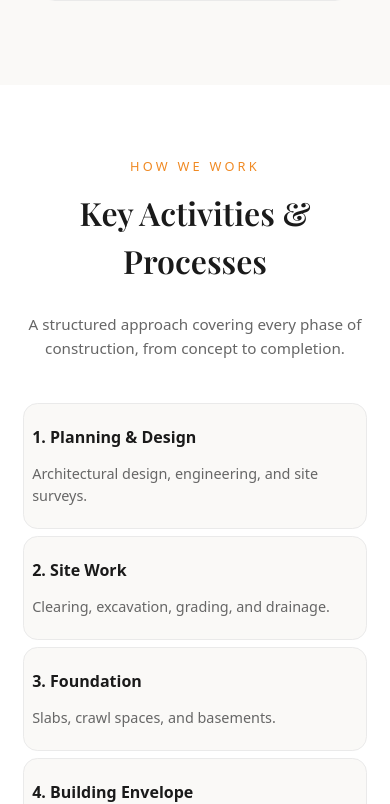
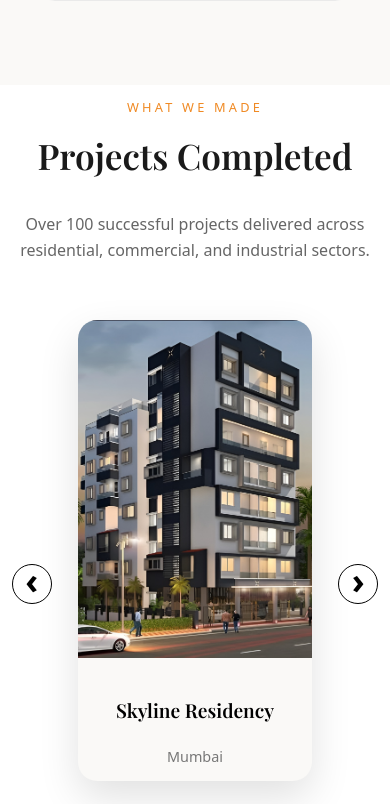
Before and after one commit to dhruv-dhemare/trimbak, a React (Vite) app in the folder Frontend/: page / in a window 390 px wide. Shown: the part 2560-3364 px from the top of the page. Built offline with nearby package versions, Linux system fonts and the light colour scheme.

Commit message:
Project section added

```diff
--- a/Frontend/src/pages/Home.css
+++ b/Frontend/src/pages/Home.css
@@ -170,9 +170,107 @@
   }
 }
 
+/* ==============================
+   PROJECTS SECTION
+================================ */
+.project-section {
+  padding: 1vh;
+  background: #ffffff;
+  text-align: center;
+}
+
+.project-header span {
+  color: #f08a24;
+  font-size: 0.8rem;
+  letter-spacing: 0.25em;
+  font-weight: 500;
+}
+
+.project-header h2 {
+  font-family: "Playfair Display", serif;
+  font-size: 2.8rem;
+  margin-top: 1.5vh;
+  color: #1a1a1a;
+}
+
+.project-header p {
+  max-width: 50%;
+  margin: 2vh auto 1vh;
+  font-size: 1rem;
+  color: #666;
+  line-height: 1.6;
+}
+
+.project-grid {
+  display: grid;
+  grid-template-columns: repeat(3, 1fr);
+  gap: 3vw;
+}
+
+.project-card {
+  background: #faf9f7;
+  padding: 2vh 1vw;
+  border-radius: 1rem;
+  text-align: left;
+  transition: transform 0.3s ease, box-shadow 0.3s ease;
+  border: 0.1vh solid #eaeaea;
+  overflow: hidden;
+}
+
+.project-card:hover {
+  border-top: 0.4vh solid #f08a24;
+  transform: translateY(-5px);
+}
+
+.project-card img {
+  width: 100%;
+  height: 200px;
+  object-fit: cover;
+  display: block;
+}
+
+.project-card h3 {
+  font-family: "Playfair Display", serif;
+  font-size: 1.2rem;
+  margin-bottom: 0.8vh;
+  color: #1a1a1a;
+  padding: 1.5vh 1vw 0;
+}
+
+.project-card p {
+  font-size: 0.9rem;
+  color: #666;
+  line-height: 1.6;
+  padding: 0 1vw 1.5vh;
+}
+
+@media (max-width: 64em) {
+  .project-grid {
+    grid-template-columns: repeat(2, 1fr);
+  }
+
+  .project-header p {
+    max-width: 70%;
+  }
+}
+
+@media (max-width: 40em) {
+  .project-grid {
+    grid-template-columns: 1fr;
+  }
+
+  .project-header h2 {
+    font-size: 2.2rem;
+  }
+
+  .project-header p {
+    max-width: 100%;
+  }
+}
+
 .process-section {
   padding: 8vh 6%;
-  background: #ffffff;
+  background: #faf9f7;
   text-align: center;
 }
 .process-header span {
@@ -244,3 +342,149 @@
     max-width: 100%;
   }
 }
+
+
+/* ==============================
+   CENTER SCALE MANUAL CAROUSEL
+================================ */
+/* ===== Luxury Centered Carousel ===== */
+
+.project-carousel {
+  width: 100vw;
+  overflow: hidden;
+  position: relative;
+  padding: 10vh 0;
+  padding-top: 5vh;
+  background: #ffffff;
+}
+
+.carousel-stage {
+  position: relative;
+  height: 60vh;
+  display: flex;
+  justify-content: center;
+  align-items: center;
+}
+
+.carousel-card {
+  position: absolute;
+  width: 28vw;
+  border-radius: 1.2rem;
+  overflow: hidden;
+  background: #faf9f7;
+  box-shadow: 0 1rem 2.5rem rgba(0,0,0,0.12);
+  transition: all 0.6s ease;
+}
+
+.carousel-card img {
+  width: 100%;
+  height: 50vh;
+  object-fit: cover;
+}
+
+.carousel-info {
+  padding: 1.5vh 1vw;
+  text-align: center;
+}
+
+.carousel-info h3 {
+  font-family: "Playfair Display", serif;
+  font-size: 1.2rem;
+}
+
+.carousel-info span {
+  font-size: 0.9rem;
+  color: #777;
+}
+
+.carousel-info h3 {
+  color: #000;
+}
+
+/* Positioning like your reference image */
+
+.pos-0 { transform: translateX(0) scale(1); z-index: 5; }
+.pos-1 { transform: translateX(30vw) scale(0.8); opacity: 0.85; }
+.pos-2 { transform: translateX(60vw) scale(0.6); opacity: 0.6; }
+.pos-9 { transform: translateX(-30vw) scale(0.8); opacity: 0.85; }
+.pos-8 { transform: translateX(-60vw) scale(0.6); opacity: 0.6; }
+
+.pos-3, .pos-4, .pos-5, .pos-6, .pos-7 {
+  opacity: 0;
+  transform: scale(0);
+}
+
+/* Arrows */
+
+.nav-btn {
+  position: absolute;
+  top: 50%;
+  transform: translateY(-50%);
+  width: 2.5rem;
+  height: 2.5rem;
+  border-radius: 50%;
+  background: #ffffff;
+  border: 0.1rem solid #000;
+  color: #000;
+  font-size: 2.2rem;
+  font-weight: 600;
+  cursor: pointer;
+
+  display: flex;
+  align-items: center;
+  justify-content: center;
+
+  line-height: 1;
+  padding: 0;
+
+  /* vertical optical centering */
+  padding-bottom: 0.5rem;
+
+  z-index: 10;
+}
+
+.nav-btn:focus {
+  outline: none;
+}
+
+.nav-btn:active {
+  outline: none;
+}
+
+.nav-btn::-moz-focus-inner {
+  border: 0;
+}
+
+.nav-btn {
+  -webkit-tap-highlight-color: transparent;
+}
+
+
+
+.nav-btn:hover {
+  background: #fff1e3;
+  color: #f08a24;
+}
+
+.nav-btn.left { left: 3vw; }
+.nav-btn.right { right: 3vw; }
+
+/* Responsive */
+
+@media (max-width: 64em) {
+  .carousel-card { width: 40vw; }
+  .carousel-card img { height: 45vh; }
+  .project-carousel { padding-top: 2vh; }
+  .pos-1 { transform: translateX(60vw) scale(0.9); }
+  /* .pos-2 { transform: translateX(42vw) scale(0.75); } */
+  .pos-9 { transform: translateX(-60vw) scale(0.9); }
+  /* .pos-8 { transform: translateX(-42vw) scale(0.75); } */
+}
+
+@media (max-width: 40em) {
+  .carousel-card { width: 60vw; }
+  .carousel-card img { height: 40vh; }
+  .project-carousel { padding-top: 2vh; }
+  .pos-1, .pos-9 { opacity: 0; }
+  .pos-2, .pos-8 { opacity: 0; }
+}
--- a/Frontend/src/pages/Home.jsx
+++ b/Frontend/src/pages/Home.jsx
@@ -1,16 +1,21 @@
 import Navbar from "../components/Navbar";
 import Footer from "../components/Footer";
 import "./Home.css";
+import React, { useState } from "react";
+
+import project from "../assets/project1.png";
 import {
   Home as HomeIcon,
   Building2,
   Hammer,
   LayoutGrid,
   ClipboardList,
-  Key
+  Key,
 } from "lucide-react";
 
 const Home = () => {
+  const [index, setIndex] = useState(0);
+
   return (
     <>
       <Navbar className="nav" />
@@ -21,7 +26,6 @@ const Home = () => {
           <p>Quality. Precision. Trust.</p>
         </div>
       </section>
-
 
       {/* SERVICES SECTION */}
       <section className="services-section">
@@ -36,7 +40,9 @@ const Home = () => {
 
         <div className="services-grid">
           <div className="service-card">
-            <div className="icon-box"><HomeIcon /></div>
+            <div className="icon-box">
+              <HomeIcon />
+            </div>
             <h3>Residential Construction</h3>
             <p>
               From luxury villas to modern apartments, we build homes that
@@ -45,7 +51,9 @@ const Home = () => {
           </div>
 
           <div className="service-card">
-            <div className="icon-box"><Building2 /></div>
+            <div className="icon-box">
+              <Building2 />
+            </div>
             <h3>Commercial Construction</h3>
             <p>
               Office towers, retail spaces, and industrial facilities built to
@@ -54,7 +62,9 @@ const Home = () => {
           </div>
 
           <div className="service-card">
-            <div className="icon-box"><Hammer /></div>
+            <div className="icon-box">
+              <Hammer />
+            </div>
             <h3>Renovation & Remodeling</h3>
             <p>
               Transform your existing spaces with expert renovation services
@@ -63,7 +73,9 @@ const Home = () => {
           </div>
 
           <div className="service-card">
-            <div className="icon-box"><LayoutGrid /></div>
+            <div className="icon-box">
+              <LayoutGrid />
+            </div>
             <h3>Interior & Structural Work</h3>
             <p>
               Complete interior fit-outs and structural modifications executed
@@ -72,7 +84,9 @@ const Home = () => {
           </div>
 
           <div className="service-card">
-            <div className="icon-box"><ClipboardList /></div>
+            <div className="icon-box">
+              <ClipboardList />
+            </div>
             <h3>Project Management</h3>
             <p>
               End-to-end project oversight ensuring timelines, budgets, and
@@ -81,7 +95,9 @@ const Home = () => {
           </div>
 
           <div className="service-card">
-            <div className="icon-box"><Key /></div>
+            <div className="icon-box">
+              <Key />
+            </div>
             <h3>Turnkey Solutions</h3>
             <p>
               Comprehensive construction services from concept to completion,
@@ -91,14 +107,59 @@ const Home = () => {
         </div>
       </section>
 
+      <section className="project-section">
+        <div className="project-header">
+          <span>WHAT WE MADE</span>
+          <h2>Projects Completed</h2>
+          <p>
+            Over 100 successful projects delivered across residential,
+            commercial, and industrial sectors.
+          </p>
+        </div>
+      </section>
+
+      <div className="project-carousel">
+  <button className="nav-btn left" onClick={() => setIndex((index - 1 + 10) % 10)}>‹</button>
+
+  <div className="carousel-stage">
+    {[
+      { name: "Skyline Residency", location: "Mumbai" },
+      { name: "Emerald Heights", location: "Pune" },
+      { name: "Palm Grove Villas", location: "Goa" },
+      { name: "Urban Square Mall", location: "Bengaluru" },
+      { name: "Silver Arc Towers", location: "Hyderabad" },
+      { name: "Riverfront Plaza", location: "Ahmedabad" },
+      { name: "Sunrise Apartments", location: "Chennai" },
+      { name: "Blue Horizon IT Park", location: "Noida" },
+      { name: "Elite Business Hub", location: "Gurgaon" },
+      { name: "Green Valley Homes", location: "Kochi" }
+    ].map((item, i) => {
+      const pos = (i - index + 10) % 10;
+
+      return (
+        <div className={`carousel-card pos-${pos}`} key={i}>
+          <img src={project} alt={item.name} />
+          <div className="carousel-info">
+            <h3>{item.name}</h3>
+            <span>{item.location}</span>
+          </div>
+        </div>
+      );
+    })}
+  </div>
+
+  <button className="nav-btn right" onClick={() => setIndex((index + 1) % 10)}>›</button>
+</div>
+
+
       {/* PROCESS SECTION */}
       <section className="process-section">
         <div className="process-header">
           <span>HOW WE WORK</span>
           <h2>Key Activities & Processes</h2>
           <p>
-            A structured approach covering every phase of construction, from concept
-            to completion.
+            A structured approach covering every phase of construction, from
+            concept to completion.
           </p>
         </div>
 
```
Also changed, not shown: Frontend/src/assets/logo.png, Frontend/src/assets/project1.png (added).
